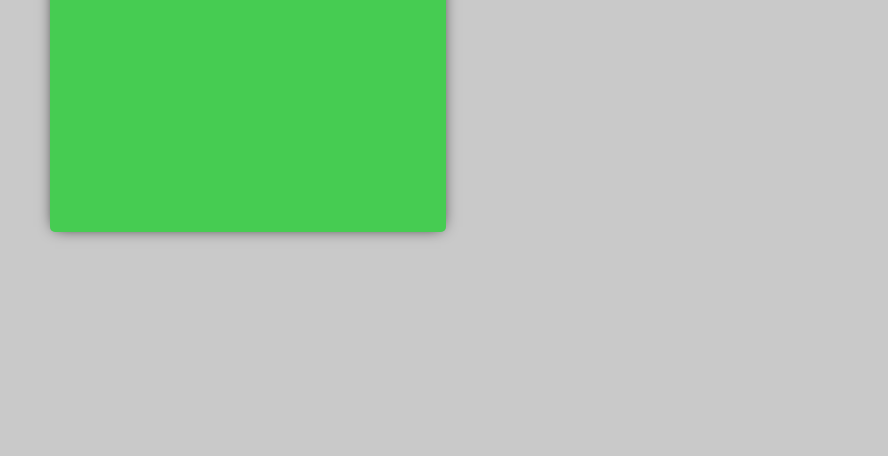
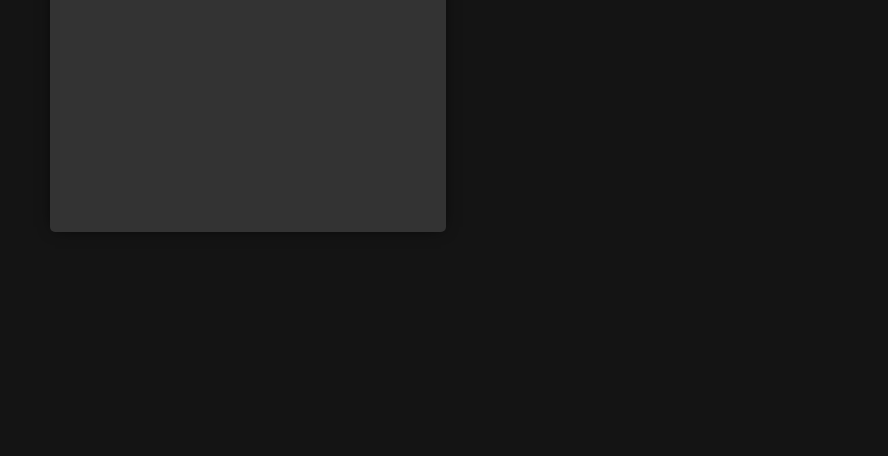
Before and after one commit to howjack/DIH-Projeto01-ToDo, a plain HTML site: page Projeto01/index.html in a window 1280 px wide. Shown: the part 344-800 px from the top of the page, without its empty margins (392-1280 px from the left). Drawn offline with Linux system fonts and the light colour scheme.

Commit message:
Padrão o modo escuro
Colocado a .class no body para padronizar o modo escuro

```diff
--- a/Projeto01/index.html
+++ b/Projeto01/index.html
@@ -14,7 +14,7 @@
     <title>ToDo List - </title>
 </head>
 
-<body>
+<body class="DarkMode">
     <section>
         <!-- cabeçalho -->
         <h1>To Do ✔️ List</h1>
```
